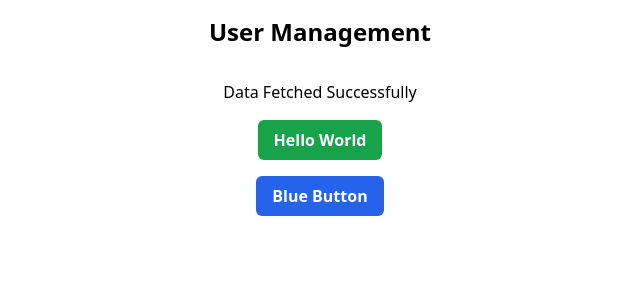
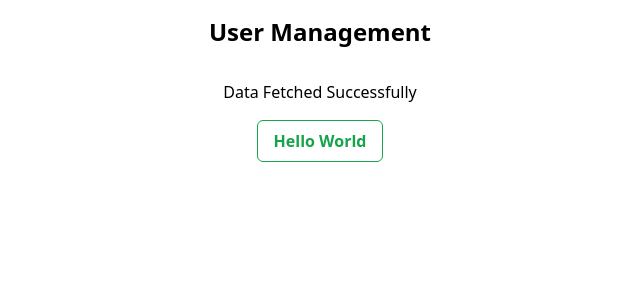
Before and after one commit to IamNayanIslam/React-TypeScript, a React (Vite) app: page / in a window 1280 px wide. Shown: the top 300 px of the page, without its empty margins (320-960 px from the left). Built offline with nearby package versions, Linux system fonts and the light colour scheme.

Commit message:
send styles as prop

```diff
--- a/src/App.tsx
+++ b/src/App.tsx
@@ -27,12 +27,17 @@ function App() {
       <div className="flex flex-col items-center gap-4">
         <h1 className="text-center my-4 text-2xl font-bold">User Management</h1>
         <DataFetch status="success" />
-        <Button bg="green" text="white">
+        <Button
+          buttonStyle={{
+            hoverBg: "hover:bg-green-600",
+            hoverText: "hover:text-white",
+            text: "text-green-600",
+            border: "border-green-600",
+          }}
+        >
           Hello World
         </Button>
-        <Button bg="blue" text="white">
-          Blue Button
-        </Button>
+        {/* <Button>Blue Button</Button> */}
         {/* <Users users={users} /> */}
         {/* <User user={user1} />
           <User user={user2} /> */}
--- a/src/Components/Button.tsx
+++ b/src/Components/Button.tsx
@@ -1,20 +1,18 @@
 type ButtonProps = {
   children: React.ReactNode;
-  bg: "green" | "blue" | "red";
-  text: string;
+  buttonStyle: {
+    hoverBg: string;
+    hoverText: string;
+    text: string;
+    border: string;
+  };
 };
 
-const Button = ({ children, bg, text }: ButtonProps) => {
-  const bgColor = {
-    green: "bg-green-600",
-    blue: "bg-blue-600",
-    red: "bg-red-600",
-  };
-
-  const textColor = `text-${text}`;
+const Button = ({ children, buttonStyle }: ButtonProps) => {
+  const { border, hoverBg, text, hoverText } = buttonStyle;
   return (
     <button
-      className={`font-bold text-center rounded-md px-4 py-2 ${bgColor[bg]} text-white`}
+      className={`font-bold text-center rounded-md px-4 py-2 bg-white border ${border} rounded-md duration-300 ${hoverBg} ${text} ${hoverText}`}
     >
       {children}
     </button>
```
